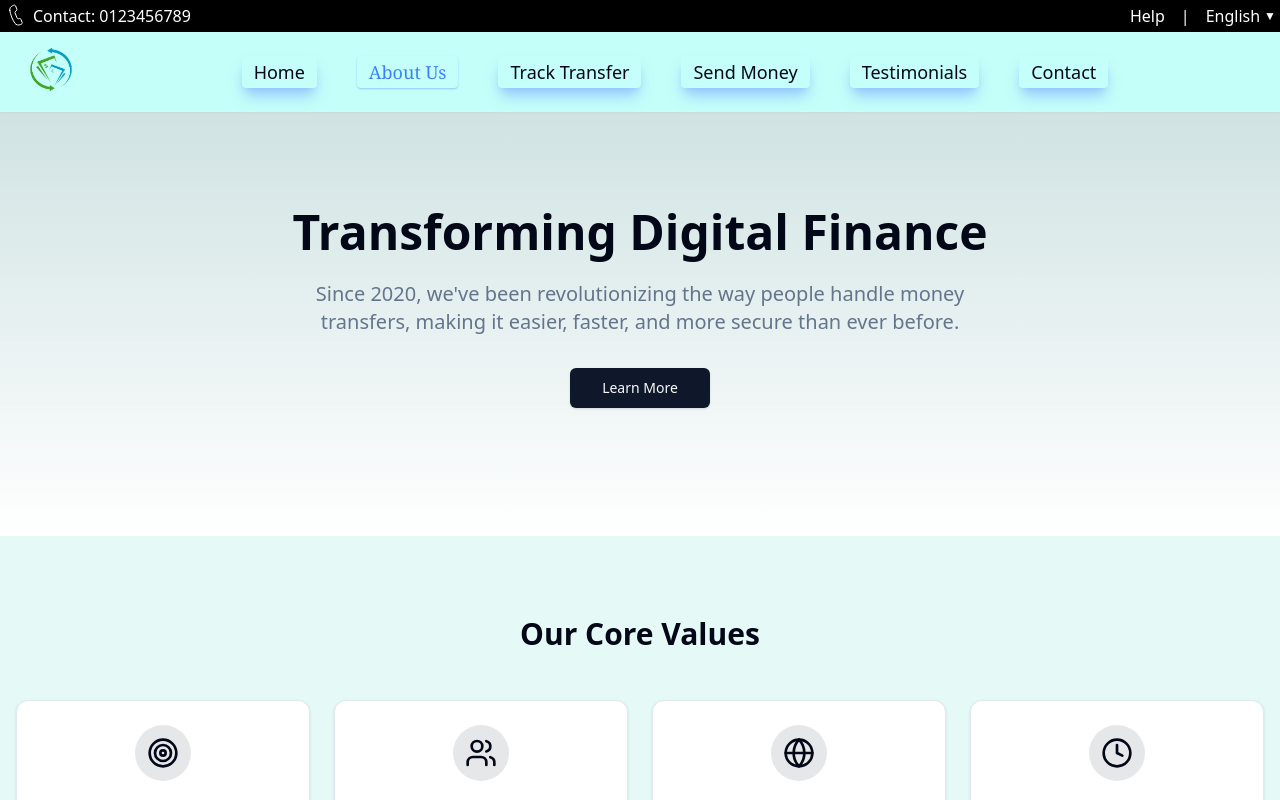
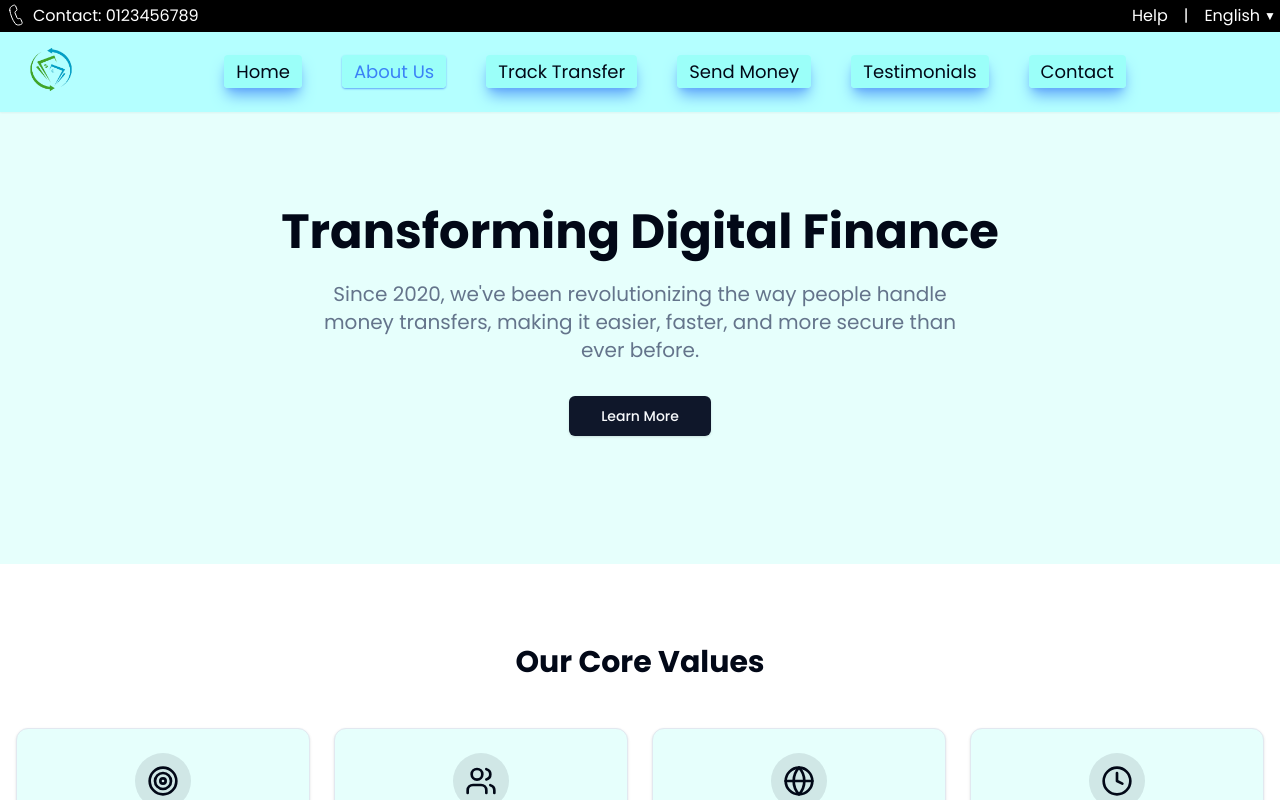
Before and after one commit to Raajkumarrai/SendMoney_Mobile, a React (Vite) app: page /about in a window 1280 px wide. Shown: the top 800 px of the page. Built offline with nearby package versions, Linux system fonts and the light colour scheme.

Commit message:
changes made on navbars

```diff
--- a/index.html
+++ b/index.html
@@ -4,6 +4,11 @@
     <meta charset="UTF-8" />
     <link rel="icon" type="image/svg+xml" href="./logo.png" />
     <meta name="viewport" content="width=device-width, initial-scale=1.0" />
+    <link
+      href="https://fonts.googleapis.com/css2?family=Poppins:wght@300;400;500;600;700&display=swap"
+      rel="stylesheet"
+    />
+
     <title>Send_Money_Mobile</title>
   </head>
   <body>
--- a/package.json
+++ b/package.json
@@ -19,6 +19,7 @@
     "class-variance-authority": "^0.7.1",
     "clsx": "^2.1.1",
     "framer-motion": "^12.4.10",
+    "heroicons": "^2.2.0",
     "lucide-react": "^0.475.0",
     "react": "^19.0.0",
     "react-dom": "^19.0.0",
--- a/src/index.css
+++ b/src/index.css
@@ -64,7 +64,6 @@
     @apply bg-background text-foreground;
   }
 }
-/* body {
-  max-width: 400px;
-  margin: 0 auto;
-} */
+body {
+  font-family: "Poppins", sans-serif;
+}
--- a/src/pages/about/Form.tsx
+++ b/src/pages/about/Form.tsx
@@ -4,9 +4,9 @@ import { Card, CardContent } from "@/components/ui/card";
 
 export default function Form() {
   return (
-    <div className="min-h-screen bg-[#E5F9F7]">
+    <div className="min-h-screen">
       {/* Hero Section */}
-      <section className="relative bg-gradient-to-b from-primary/10 to-background pt-16 pb-12 md:pt-24 md:pb-20">
+      <section className="relative bg-[#E6FFFC] from-primary/10 to-background pt-16 pb-12 md:pt-24 md:pb-20">
         <div className="container px-4 mx-auto text-center">
           <h1 className="text-4xl md:text-5xl font-bold mb-6">
             Transforming Digital Finance
@@ -53,7 +53,7 @@ export default function Form() {
                 description: "Constantly evolving to serve you better",
               },
             ].map((value, index) => (
-              <Card key={index} className="text-center">
+              <Card key={index} className="text-center bg-[#E6FFFC]">
                 <CardContent className="pt-6">
                   <div className="rounded-full bg-primary/10 p-3 inline-block mb-4">
                     {value.icon}
@@ -68,7 +68,7 @@ export default function Form() {
       </section>
 
       {/* Stats Section */}
-      <section className="bg-primary/5 py-12 md:py-20">
+      <section className="bg-[#E6FFFC] py-12 md:py-20">
         <div className="container px-4 mx-auto">
           <div className="grid md:grid-cols-3 gap-8 text-center">
             {[
--- a/src/pages/contact/Form.tsx
+++ b/src/pages/contact/Form.tsx
@@ -57,19 +57,19 @@ const ContactPage = () => {
   return (
     <div className="bg-gray-50 min-h-screen">
       {/* Header Banner */}
-      <div className="bg-[#7ef1f1] py-16 px-4 relative overflow-hidden">
-        <div className="absolute inset-0 opacity-9">
+      <div className="bg-gray-50 py-16 px-4 relative overflow-hidden">
+        <div className="absolute inset-0 bg-black opacity-80">
           <img
             src="/../contact.jpg"
             alt="Contact pattern"
-            className="w-full h-full object-cover"
+            className="w-full h-full object-cover opacity-[0.5]"
           />
         </div>
-        <div className="max-w-7xl mx-auto text-center relative z-10">
-          <h1 className="text-4xl md:text-5xl font-bold text-gray-900 mb-4">
+        <div className="max-w-7xl mx-auto text-center relative z-10 ">
+          <h1 className="text-4xl md:text-5xl font-bold text-black mb-4">
             Contact Us
           </h1>
-          <p className="text-lg text-gray-900 max-w-2xl mx-auto">
+          <p className="text-lg text-white max-w-2xl mx-auto">
             We'd love to hear from you. Get in touch with our team for any
             questions, feedback, or support.
           </p>
--- a/src/pages/nav/TopBarNav.tsx
+++ b/src/pages/nav/TopBarNav.tsx
@@ -17,10 +17,7 @@ const TopBarNav = () => {
   ];
 
   return (
-    <nav
-      className="flex justify-between items-center w-full p-4 h-20 sticky top-0 bg-opacity-80 z-50 shadow-sm"
-      style={{ backgroundColor: "rgba(196, 255, 249, 1)" }}
-    >
+    <nav className="flex justify-between items-center w-full p-4 h-20 sticky top-0 z-50 shadow-sm bg-[#b4ffff]">
       {/* Logo */}
       <div className="h-[70px] w-[70px] rounded-full">
         <img src="../logo.png" alt="Send Money" className="h-full w-full" />
@@ -32,11 +29,12 @@ const TopBarNav = () => {
           <li key={path}>
             <Link
               to={path}
-              className={`transition duration-300 px-3 py-1 rounded shadow-lg shadow-blue-300 ${
+              className={`transition duration-300 px-3 py-1 bg-[#b4ffff] rounded shadow-lg shadow-blue-400 ${
                 location.pathname === path
-                  ? "text-blue-500 font-serif shadow-sm shadow-black"
+                  ? "text-blue-500 shadow-sm shadow-black"
                   : "hover:text-blue-300"
               }`}
+              style={{ backgroundColor: "rgba(155, 255, 249, 1)" }}
             >
               {label}
             </Link>
@@ -47,11 +45,15 @@ const TopBarNav = () => {
       {/* Mobile Menu Button with Rotation Animation */}
       <motion.button
         onClick={() => setIsOpen(!isOpen)}
-        className="md:hidden text-3xl"
+        className="md:hidden text-xl"
         animate={{ rotate: isOpen ? 180 : 0 }}
         transition={{ duration: 0.3 }}
       >
-        {isOpen ? <FaTimes /> : <FaBars />}
+        {isOpen ? (
+          <FaTimes className="text-3xl" />
+        ) : (
+          <FaBars className="text-3xl" style={{ strokeWidth: 5 }} />
+        )}
       </motion.button>
 
       {/* Mobile Navigation with Smooth Animation */}
@@ -62,9 +64,10 @@ const TopBarNav = () => {
             animate={{ opacity: 1, x: 0 }}
             exit={{ opacity: 0, x: 100 }}
             transition={{ duration: 0.3 }}
-            className="fixed pb-3 mt-20 top-0 right-0 w-3/4 h-auto bg-white md:hidden flex flex-col items-center justify-center shadow-lg rounded-2xl"
+            className="fixed pb-3 mt-20 top-0 right-0 w-3/4 h-auto md:hidden shadow-blue-400 flex flex-col items-center justify-center shadow-lg rounded-2xl"
+            style={{ backgroundColor: "white" }}
           >
-            <ul className="text-lg text-center space-y-6">
+            <ul className="text-lg  space-y-6">
               {navLinks.map(({ path, label }) => (
                 <li key={path} className="p-4 text-xl w-full">
                   <Link
@@ -72,7 +75,7 @@ const TopBarNav = () => {
                     onClick={() => setIsOpen(false)}
                     className={`transition duration-300 px-3 py-1 rounded  ${
                       location.pathname === path
-                        ? "text-blue-500 font-serif shadow-md shadow-black"
+                        ? "text-blue-500 shadow-md shadow-black"
                         : ""
                     }`}
                   >
--- a/src/pages/nav/TopNav.tsx
+++ b/src/pages/nav/TopNav.tsx
@@ -6,7 +6,7 @@ const TopNav = () => {
     setLanguage((prev) => (prev === "English" ? "Nepali" : "English"));
   };
   return (
-    <div className="sticky top-0 z-20">
+    <div>
       <div className="h-auto w-full bg-black text-white font-normal p-1 flex justify-between font-arial ">
         <div className="flex gap-1">
           <svg
--- a/src/pages/sendMoney/Page.tsx
+++ b/src/pages/sendMoney/Page.tsx
@@ -40,7 +40,7 @@ export default function Page() {
   };
 
   return (
-    <div className="min-h-screen bg-[#e8f7f8]">
+    <div className="min-h-screen bg-[#E6FFFC]">
       {/* Main Form */}
       <main className="container mx-auto px-4 py-8">
         <form onSubmit={handleSubmit}>
--- a/src/pages/testimonials/Form.tsx
+++ b/src/pages/testimonials/Form.tsx
@@ -46,7 +46,7 @@ export default function Form() {
 
   return (
     <div>
-      <main className="container min-h-screen mx-auto px-4 py-8">
+      <main className="container min-h-screen mx-auto px-7 py-8 bg-[#E6FFFC]">
         <h1 className="text-3xl font-bold text-center mb-10">
           Client Testimonials
         </h1>
--- a/tailwind.config.js
+++ b/tailwind.config.js
@@ -5,53 +5,56 @@ module.exports = {
   theme: {
     extend: {
       borderRadius: {
-  			lg: 'var(--radius)',
-  			md: 'calc(var(--radius) - 2px)',
-  			sm: 'calc(var(--radius) - 4px)'
+        lg: "var(--radius)",
+        md: "calc(var(--radius) - 2px)",
+        sm: "calc(var(--radius) - 4px)",
+      },
+      fontFamily: {
+        poppins: ["Poppins", "sans-serif"],
       },
       colors: {
-  			background: 'hsl(var(--background))',
-  			foreground: 'hsl(var(--foreground))',
+        background: "hsl(var(--background))",
+        foreground: "hsl(var(--foreground))",
         card: {
-  				DEFAULT: 'hsl(var(--card))',
-  				foreground: 'hsl(var(--card-foreground))'
+          DEFAULT: "hsl(var(--card))",
+          foreground: "hsl(var(--card-foreground))",
         },
         popover: {
-  				DEFAULT: 'hsl(var(--popover))',
-  				foreground: 'hsl(var(--popover-foreground))'
+          DEFAULT: "hsl(var(--popover))",
+          foreground: "hsl(var(--popover-foreground))",
         },
         primary: {
-  				DEFAULT: 'hsl(var(--primary))',
-  				foreground: 'hsl(var(--primary-foreground))'
+          DEFAULT: "hsl(var(--primary))",
+          foreground: "hsl(var(--primary-foreground))",
         },
         secondary: {
-  				DEFAULT: 'hsl(var(--secondary))',
-  				foreground: 'hsl(var(--secondary-foreground))'
+          DEFAULT: "hsl(var(--secondary))",
+          foreground: "hsl(var(--secondary-foreground))",
         },
         muted: {
-  				DEFAULT: 'hsl(var(--muted))',
-  				foreground: 'hsl(var(--muted-foreground))'
+          DEFAULT: "hsl(var(--muted))",
+          foreground: "hsl(var(--muted-foreground))",
         },
         accent: {
-  				DEFAULT: 'hsl(var(--accent))',
-  				foreground: 'hsl(var(--accent-foreground))'
+          DEFAULT: "hsl(var(--accent))",
+          foreground: "hsl(var(--accent-foreground))",
         },
         destructive: {
-  				DEFAULT: 'hsl(var(--destructive))',
-  				foreground: 'hsl(var(--destructive-foreground))'
+          DEFAULT: "hsl(var(--destructive))",
+          foreground: "hsl(var(--destructive-foreground))",
         },
-  			border: 'hsl(var(--border))',
-  			input: 'hsl(var(--input))',
-  			ring: 'hsl(var(--ring))',
+        border: "hsl(var(--border))",
+        input: "hsl(var(--input))",
+        ring: "hsl(var(--ring))",
         chart: {
-  				'1': 'hsl(var(--chart-1))',
-  				'2': 'hsl(var(--chart-2))',
-  				'3': 'hsl(var(--chart-3))',
-  				'4': 'hsl(var(--chart-4))',
-  				'5': 'hsl(var(--chart-5))'
-  			}
-  		}
-  	}
+          1: "hsl(var(--chart-1))",
+          2: "hsl(var(--chart-2))",
+          3: "hsl(var(--chart-3))",
+          4: "hsl(var(--chart-4))",
+          5: "hsl(var(--chart-5))",
+        },
+      },
+    },
   },
   plugins: [require("tailwindcss-animate")],
 };
```
Also changed, not shown: src/pages/home/HomePage.tsx (+5 -5 lines), 1 other file (tests, documents, lock files or other folders). Lines whose indentation alone changed are shown as unchanged.
